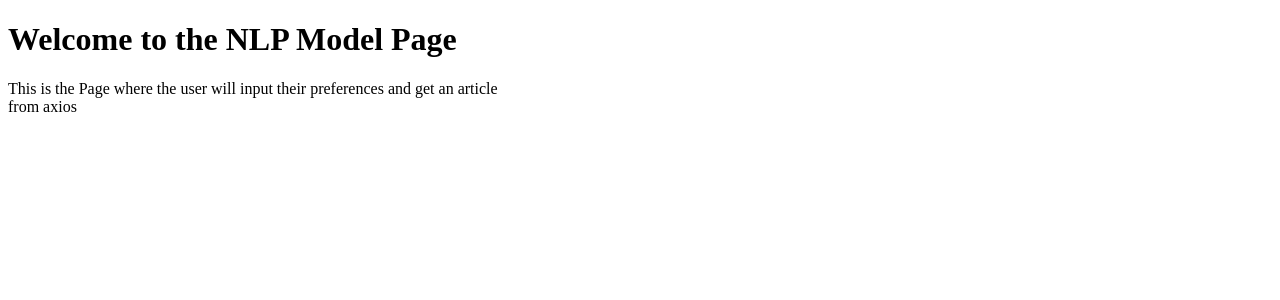
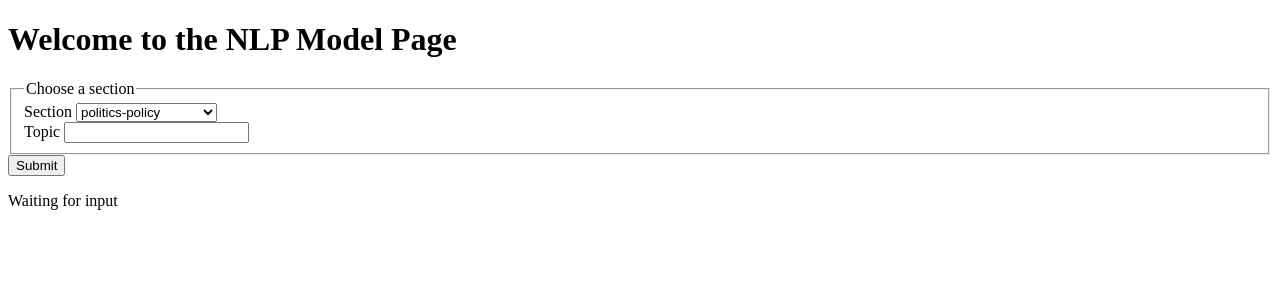
Before and after one commit to mramire6/news_rec_eng, a Flask app: page /nlp_model in a window 1280 px wide. Shown: the top 300 px of the page. Run offline with Flask 2, Linux system fonts and the light colour scheme.

Commit message:
worked on user input forms for nlp model

```diff
--- a/nlp_model/forms.py
+++ b/nlp_model/forms.py
@@ -1,16 +1,14 @@
 from flask_wtf import FlaskForm
 from wtforms import SelectField, SubmitField, StringField
 from wtforms.validators import DataRequired, Length
+from config import Defaults
 
 
-class SectionForm(FlaskForm):
+class UserSelectionForm(FlaskForm):
     section = SelectField('Section',
-                          choices=['technology', 'politics', 'health'])
-    submit = SubmitField('Selected Section')
-
-class TopicForm(FlaskForm):
+                          choices=Defaults.section_default)
     topic = StringField('Topic', validators=[DataRequired(), Length(min=2, max=20)])
-    submit = SubmitField('Selected Topic')
+    submit = SubmitField('Submit')
 
 #This is where the forms for the user will live. The user will input what the
 #section
--- a/nlp_model/routes.py
+++ b/nlp_model/routes.py
@@ -1,6 +1,6 @@
 from flask import render_template, url_for
 from nlp_model import app
-from nlp_model.forms import SectionForm, TopicForm
+from nlp_model.forms import UserSelectionForm
 from nlp_model.models import Articles, Authors
 
 
@@ -19,7 +19,7 @@ def aboutme():
     """
     return render_template('about.html', title='About Me')
 
-@app.route('/nlp_model')
+@app.route('/nlp_model', methods=['GET', 'POST'])
 def nlp_model():
     """
     This URI will allow the user to select a section (e.g. technology)
@@ -28,7 +28,19 @@ def nlp_model():
     Next to it will also be the Go Deeper article tha Axios recommends
     for comparison purposes
     """
-    return render_template('nlp_model.html', title='NLP Model')
+    form = UserSelectionForm()
+    user_section = form.section.data
+    user_topic = form.topic.data
+    user_selection = form.submit.data
+    if user_selection:
+        return render_template('nlp_model.html',
+            title='NLP Model',
+            form=form,
+            user_section=user_section,
+            user_topic=user_topic)
+    return render_template('nlp_model.html',
+            title='NLP Model',
+            form=form)
 
 # @app.route('nlp_model/prediction')
 # def nlp_model_prediction():
--- a/nlp_model/templates/nlp_model.html
+++ b/nlp_model/templates/nlp_model.html
@@ -1,8 +1,30 @@
 {% extends "layout.html" %}
 
 {% block content %}
-<section>
-    This is the Page where the user will input their preferences and get an article
-    <br>from axios
-</section>
+<div class='content-section'>
+    <form method="POST" action="">
+        {{ form.hidden_tag() }}
+        <fieldset class="form-group">
+            <legend class="border-bottom mb-4">Choose a section</legend>
+            <div class="form-group">
+                {{ form.section.label(class="form-control-label") }}
+                {{ form.section(class="form-control form-control-lg") }}
+            </div>
+            <div class="form-group">
+                {{ form.topic.label(class="form-control-label") }}
+                {{ form.topic(class="form-control form-control-lg") }}
+            </div>
+        </fieldset>
+        <div class="form-group">
+            {{ form.submit(class="btn btn-outline-info") }}
+        </div>
+    </form>
+    <p>
+        {% if user_section %}
+        You selected {{ user_section }} as your section of interest and {{ user_topic }} as your topic of interest.
+        {% else %}
+        Waiting for input
+        {% endif %}
+    </p>
+</div>
 {% endblock content %}
```
Also changed, not shown: config.py (+10 -0 lines).
